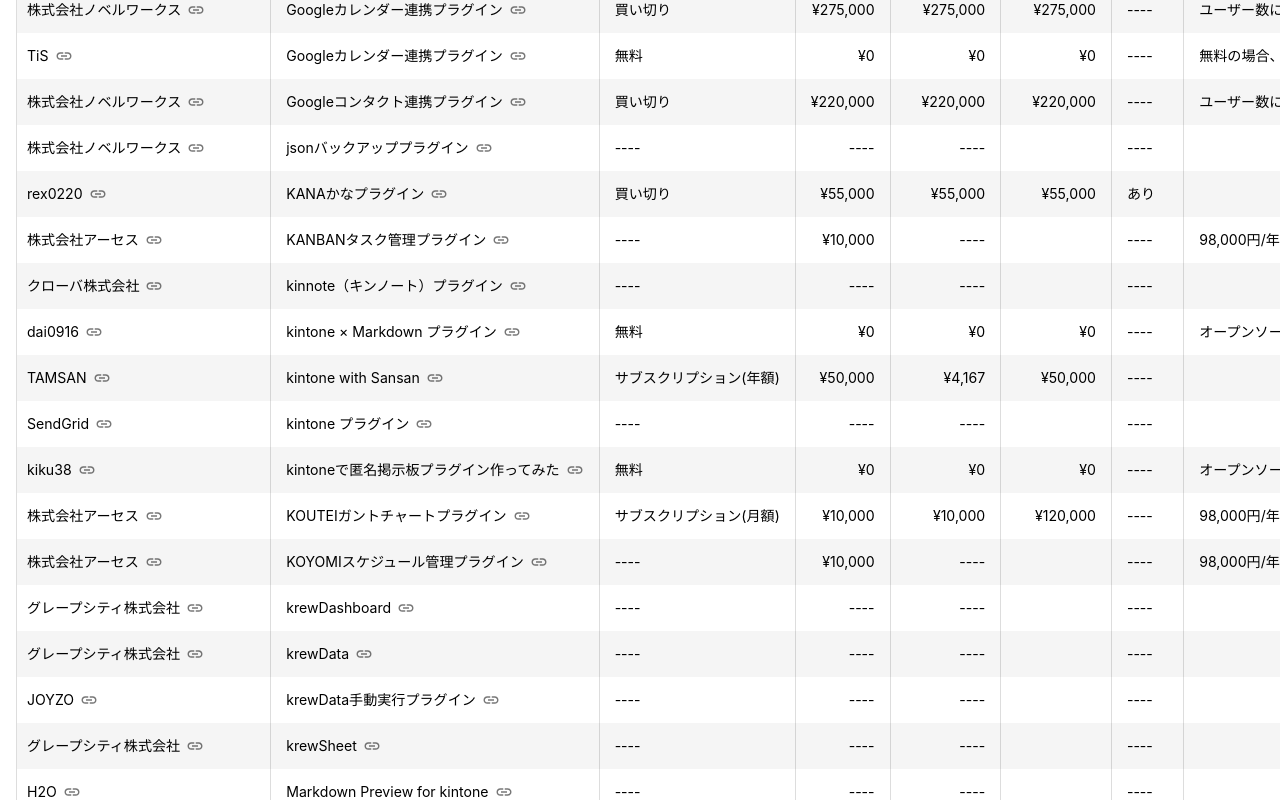
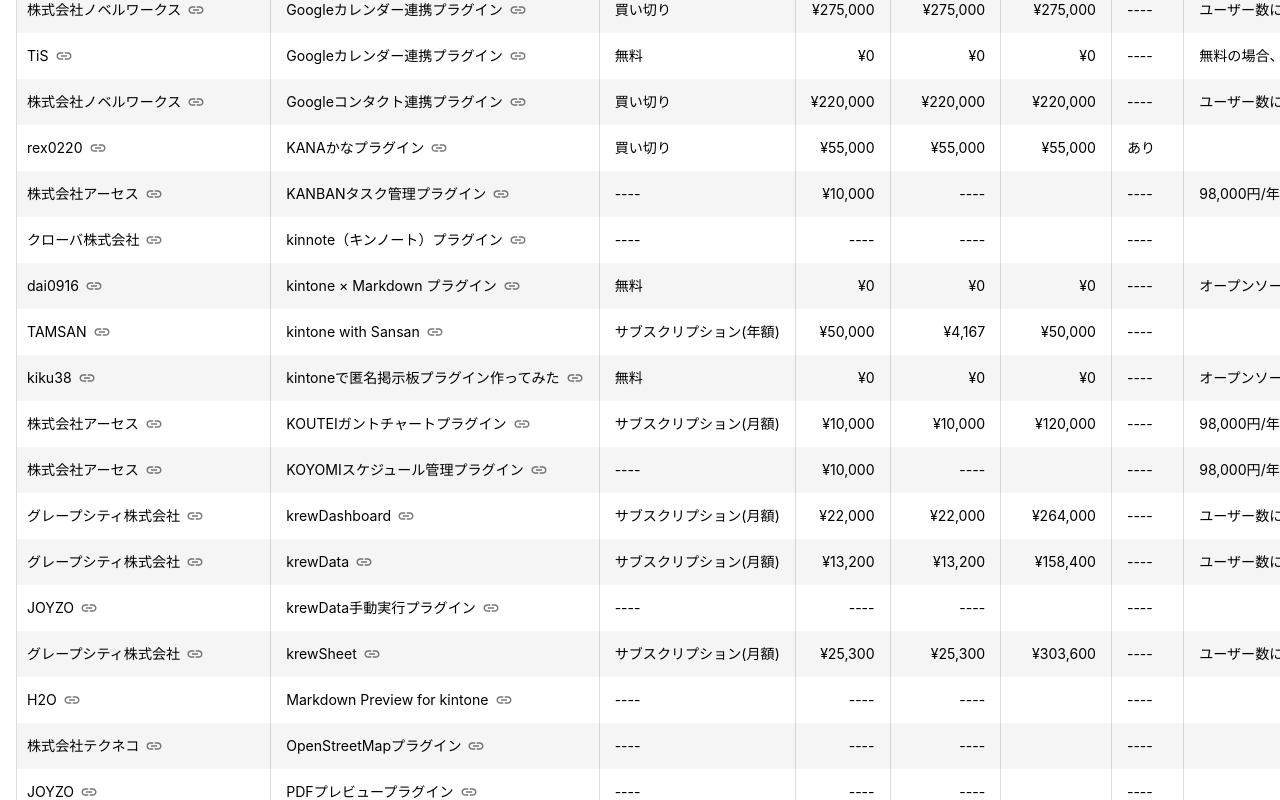
Before and after one commit to Local-Bias/nextjs-kintone-plugin-searcher, a Next.js app: page /search in a window 1280 px wide. Shown: the part 880-1680 px from the top of the page. Built offline with nearby package versions, Linux system fonts and the light colour scheme; a web font is replaced by a local one.

Commit message:
Update plugin.ts

```diff
--- a/static/plugin.ts
+++ b/static/plugin.ts
@@ -623,36 +623,55 @@
     author: 'グレープシティ株式会社',
     name: 'krewDashboard',
     url: 'https://krew.grapecity.com/products/krewdashboard.htm',
+    priceType: 'サブスクリプション(月額)',
+    price: 22000,
+    memo: 'ユーザー数に応じて料金が変化',
   },
   {
     author: 'グレープシティ株式会社',
     name: 'krewData',
     url: 'https://krew.grapecity.com/products/krewdata.htm',
+    priceType: 'サブスクリプション(月額)',
+    price: 13200,
+    memo: 'ユーザー数に応じて料金が変化',
   },
   {
     author: 'グレープシティ株式会社',
     name: 'krewSheet',
     url: 'https://krew.grapecity.com/',
+    priceType: 'サブスクリプション(月額)',
+    price: 25300,
+    memo: 'ユーザー数に応じて料金が変化',
   },
   {
     author: '合同会社桃山．舎',
     name: 'リンクボタンプラス(一覧用)プラグイン',
     url: 'http://www.momoyama.org/kintone/plugin/linkplus',
+    priceType: '買い切り',
+    price: 5589,
   },
   {
     author: '合同会社桃山．舎',
     name: '郵便番号検索プラスプラグイン',
     url: 'https://online.momoyama.org/items/5980768',
+    priceType: '買い切り',
+    price: 5589,
   },
   {
     author: '合同会社桃山．舎',
     name: '郵便番号検索プラスプラグイン二つ目',
     url: 'https://online.momoyama.org/items/5980838',
+    priceType: '買い切り',
+    price: 5589,
   },
   {
     author: '株式会社ノベルワークス',
     name: 'アプリ間コピープラグイン',
     url: 'https://www.novelworks.jp/kintone_plugin/interappcopy_plugin',
+    price: 2200,
+    priceType: 'サブスクリプション(月額)',
+    memo: '55,000で買い切りも可能',
+    trialVersion: true,
   },
   {
     author: '株式会社ノベルワークス',
@@ -661,21 +680,30 @@
     price: 2200,
     priceType: 'サブスクリプション(月額)',
     memo: '55,000で買い切りも可能',
+    trialVersion: true,
   },
   {
     author: '株式会社ノベルワークス',
     name: 'サブテーブル集計プラグイン',
     url: 'https://www.novelworks.jp/kintone_plugin/subtablecalc_plugin',
+    price: 3300,
+    priceType: 'サブスクリプション(月額)',
+    memo: '110,000で買い切りも可能',
+    trialVersion: true,
   },
   {
     author: '株式会社ノベルワークス',
     name: '添付ファイル一括書き出しプラグイン',
     url: 'https://www.novelworks.jp/kintone_plugin/attachment_all_dl_plugin',
+    price: 330000,
+    priceType: '買い切り',
+    trialVersion: true,
   },
   {
     author: '株式会社ノベルワークス',
     name: '簡易印刷設定プラグイン',
     url: 'https://www.novelworks.jp/kintone_plugin/easy_form_designer',
+    closed: true,
   },
   {
     author: '株式会社ノベルワークス',
@@ -689,6 +717,7 @@
     author: '株式会社ノベルワークス',
     name: '添付ファイル拡張プラグイン',
     url: 'https://www.novelworks.jp/kintone_plugin/tenpu_plugin',
+    closed: true,
   },
   {
     author: '株式会社ノベルワークス',
@@ -710,41 +739,57 @@
     author: '株式会社ノベルワークス',
     name: 'モバイル版アクションプラグイン',
     url: 'https://www.novelworks.jp/kintone_plugin/mobile_action_plugin',
+    closed: true,
   },
   {
     author: '株式会社ノベルワークス',
-    name: '一括CUD(登録・更新・削除)プラグイン',
+    name: 'レコード一括操作プラグイン',
     url: 'https://www.novelworks.jp/kintone_plugin/allkintonemethods_plugin',
+    price: 3300,
+    priceType: 'サブスクリプション(月額)',
+    memo: '110,000で買い切りも可能',
+    trialVersion: true,
   },
   {
     author: '株式会社ノベルワークス',
     name: 'jsonバックアッププラグイン',
     url: 'https://www.novelworks.jp/kintone_plugin/json_bk_plugin',
+    closed: true,
   },
   {
     author: '株式会社ノベルワークス',
     name: '即時アクションプラグイン',
     url: 'https://www.novelworks.jp/kintone_plugin/action_plugin',
+    price: 5500,
+    priceType: 'サブスクリプション(月額)',
+    memo: '165,000で買い切りも可能',
+    trialVersion: true,
   },
   {
     author: '株式会社ノベルワークス',
     name: '年齢算出プラグイン',
     url: 'https://www.novelworks.jp/kintone_plugin/ageconv_plugin',
+    price: 2200,
+    priceType: 'サブスクリプション(月額)',
+    memo: '55,000で買い切りも可能',
+    trialVersion: true,
   },
   {
     author: '株式会社ノベルワークス',
     name: '和暦変換プラグイン',
     url: 'https://www.novelworks.jp/kintone_plugin/wareconv_plugin',
+    price: 2200,
+    priceType: 'サブスクリプション(月額)',
+    memo: '55,000で買い切りも可能',
+    trialVersion: true,
   },
   {
     author: '株式会社ノベルワークス',
-    name: '添付ファイル一括書き出しプラグイン',
+    name: '添付ファイル一括ダウンロードプラグイン',
     url: 'https://www.novelworks.jp/kintone_plugin/use_attachment_all_dl_plugin',
-  },
-  {
-    author: '株式会社ノベルワークス',
-    name: 'レコード一括操作プラグイン',
-    url: 'https://www.novelworks.jp/kintone_plugin/use_allkintonemethods_plugin',
+    price: 330000,
+    priceType: '買い切り',
+    trialVersion: true,
   },
   {
     author: '株式会社ノベルワークス',
@@ -772,6 +817,7 @@
     author: 'SendGrid',
     name: 'kintone プラグイン',
     url: 'https://sendgrid.kke.co.jp/blog/?p=4248',
+    closed: true,
   },
   {
     author: 'JBAT',
@@ -2084,35 +2130,56 @@
     author: 'rex0220',
     name: 'データ生成プラグイン',
     url: 'https://qiita.com/rex0220/items/8e760adbfd69b9416b2d',
+    priceType: '買い切り',
+    price: 275000,
+    trialVersion: true,
   },
   {
     author: 'rex0220',
     name: '算式採番プラグイン',
     url: 'https://qiita.com/rex0220/items/2e40a57d2d08023affde',
+    priceType: '買い切り',
+    price: 55000,
+    trialVersion: true,
   },
   {
     author: 'rex0220',
     name: 'アプリ管理プラグイン',
     url: 'https://qiita.com/rex0220/items/9304ec2454380457c935',
+    priceType: '買い切り',
+    price: 110000,
+    trialVersion: true,
   },
   {
     author: 'rex0220',
     name: 'データ反映プラグイン',
     url: 'https://qiita.com/rex0220/items/aa4587ae9684efde157e',
+    priceType: '買い切り',
+    price: 275000,
+    trialVersion: true,
   },
   {
     author: 'rex0220',
     name: '一括承認プラグイン',
     url: 'https://qiita.com/rex0220/items/199294da3994dcd9e49b',
+    priceType: '買い切り',
+    price: 275000,
+    trialVersion: true,
   },
   {
     author: 'rex0220',
     name: 'テーブルルックアッププラグイン',
     url: 'https://qiita.com/rex0220/items/6a01b68adea34ab6aa35',
+    priceType: '買い切り',
+    price: 275000,
+    trialVersion: true,
   },
   {
     author: 'rex0220',
     name: 'アクション表示制御プラグイン',
     url: 'https://qiita.com/rex0220/items/75b741747689c79db4cc',
+    priceType: '買い切り',
+    price: 55000,
+    trialVersion: true,
   },
 ];
```
